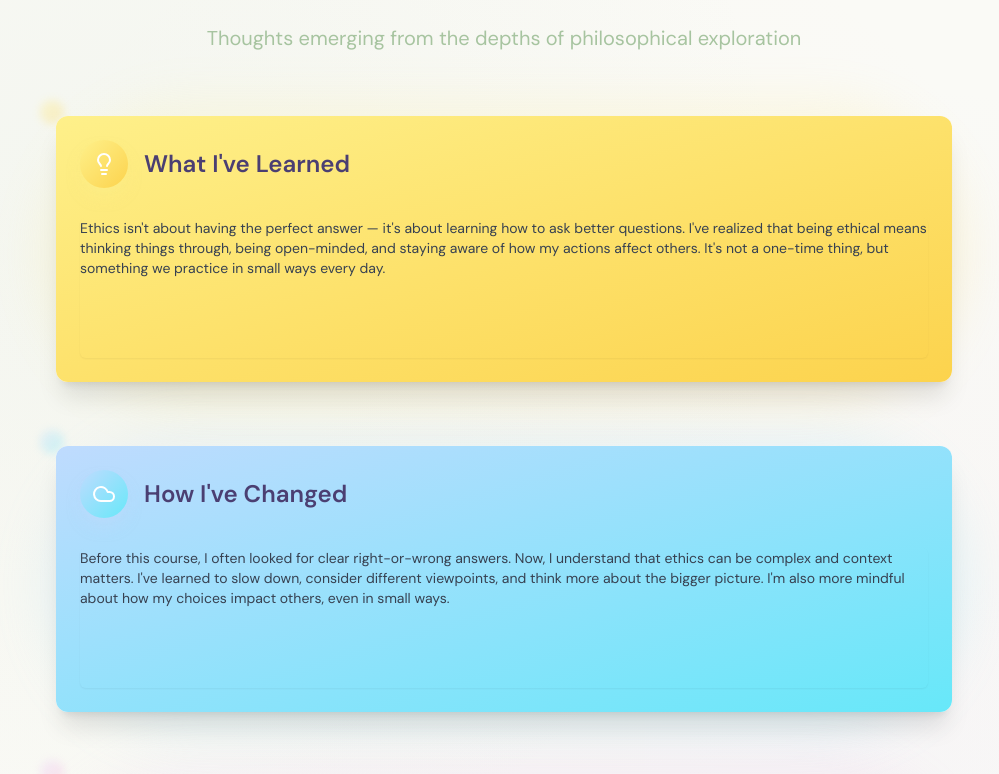
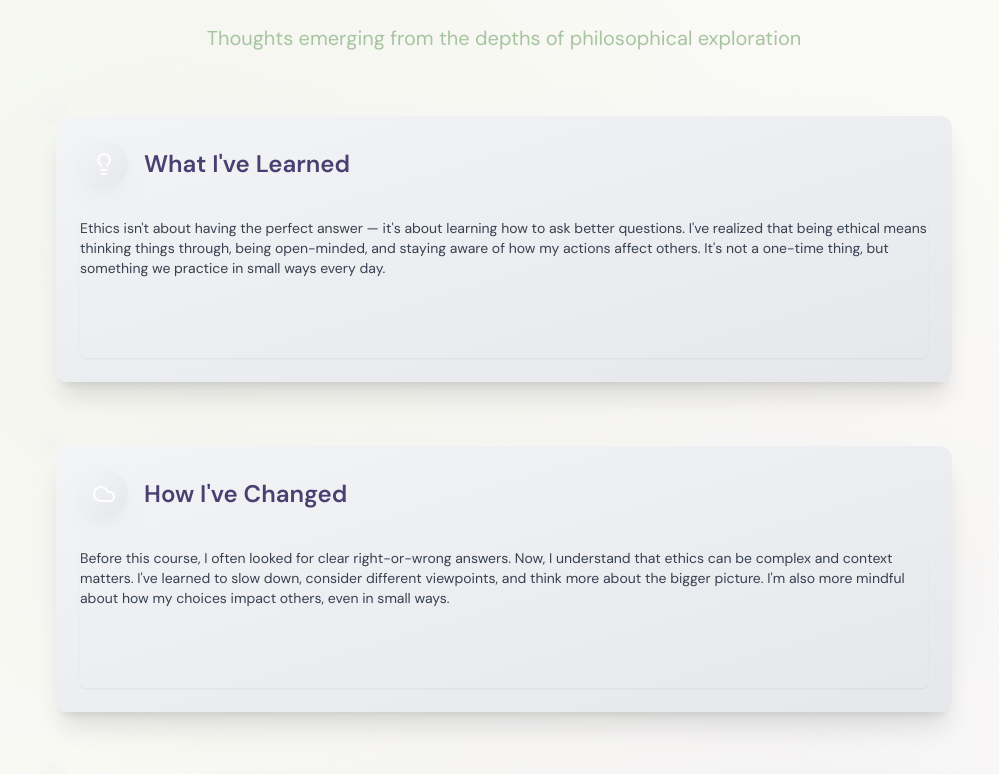
Before and after one commit to dkiriinya/My-Ethics-Journey, a Next.js app: page / in a window 1280 px wide. Shown: the part 4040-4814 px from the top of the page, without its empty margins (136-1135 px from the left). Built offline with nearby package versions, Linux system fonts and the light colour scheme.

Commit message:
changed reflection colors

```diff
--- a/components/reflection-section.tsx
+++ b/components/reflection-section.tsx
@@ -9,24 +9,24 @@ const reflections = [
     content:
       "Ethics isn't about having the perfect answer — it's about learning how to ask better questions. I've realized that being ethical means thinking things through, being open-minded, and staying aware of how my actions affect others. It's not a one-time thing, but something we practice in small ways every day.",
     icon: Lightbulb,
-    color: "from-yellow-200 to-amber-300 dark:from-yellow-400 dark:to-amber-500",
-    glowColor: "shadow-yellow-200/50 dark:shadow-yellow-400/30",
+    color: "from-gray-100 to-gray-200 dark:from-gray-700 dark:to-gray-800", // Neutralized color
+    glowColor: "shadow-gray-200/50 dark:shadow-gray-700/30", // Neutralized glow
   },
   {
     title: "How I've Changed",
     content:
       "Before this course, I often looked for clear right-or-wrong answers. Now, I understand that ethics can be complex and context matters. I've learned to slow down, consider different viewpoints, and think more about the bigger picture. I'm also more mindful about how my choices impact others, even in small ways.",
     icon: Cloud,
-    color: "from-blue-200 to-cyan-300 dark:from-blue-400 dark:to-cyan-500",
-    glowColor: "shadow-blue-200/50 dark:shadow-blue-400/30",
+    color: "from-gray-100 to-gray-200 dark:from-gray-700 dark:to-gray-800", // Neutralized color
+    glowColor: "shadow-gray-200/50 dark:shadow-gray-700/30", // Neutralized glow
   },
   {
     title: "What I'd Do Differently",
     content:
       "Looking back, I wish I had spent more time on the readings earlier on. Some ideas that felt confusing at first made a lot more sense once we discussed them in class or applied them to real-life situations. I also would've spoken up more during discussions — hearing others' experiences made a big difference. Going forward, I plan to keep reflecting on ethics even outside of class.",
     icon: Sparkles,
-    color: "from-purple-200 to-pink-300 dark:from-purple-400 dark:to-pink-500",
-    glowColor: "shadow-purple-200/50 dark:shadow-purple-400/30",
+    color: "from-gray-100 to-gray-200 dark:from-gray-700 dark:to-gray-800", // Neutralized color
+    glowColor: "shadow-gray-200/50 dark:shadow-gray-700/30", // Neutralized glow
   },
 ]
 
```
